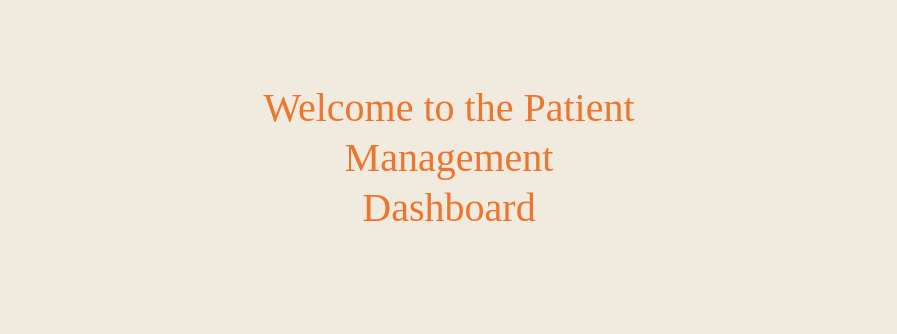
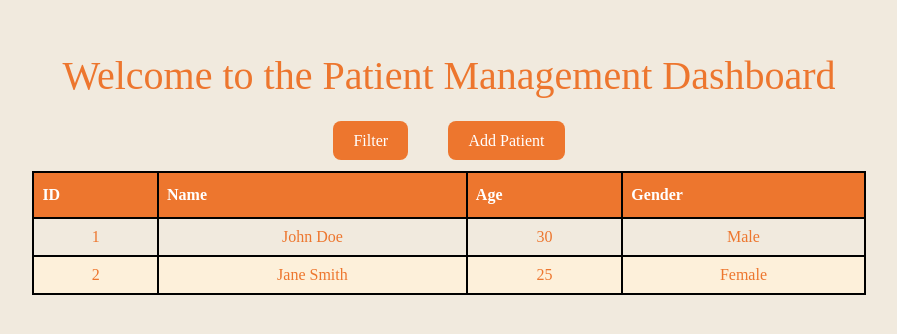
Before and after one commit to rudylee77/Patient-Management-Dashboard---Full-Stack-Project, a React (Vite) app in the folder client/vite-project/: page /dashboard in a window 1280 px wide. Shown: the part 242-576 px from the top of the page, without its empty margins (191-1088 px from the left). Built offline with nearby package versions, Linux system fonts and the light colour scheme.

Commit message:
dashboard design complete with sample patient data

```diff
--- a/client/vite-project/src/App.jsx
+++ b/client/vite-project/src/App.jsx
@@ -3,6 +3,8 @@ import {BrowserRouter as Router, Routes, Route} from "react-router-dom";
 import Login from './pages/LoginPage';
 import Dashboard from './pages/Dashboard';
 import Register from './pages/RegisterPage';
+import Filter from './pages/Filter';
+import AddPatient from './pages/AddPatient';
 import './App.css'
 
 function App() {
@@ -12,6 +14,8 @@ function App() {
           <Route path="/" element={<Login />} />
           <Route path="/register" element={<Register />} />
           <Route path="/dashboard" element={<Dashboard />} />
+          <Route path="/filter" element={<Filter />} />
+          <Route path="/add" element={<AddPatient />} />
         </Routes>
     </Router>
     )
--- /dev/null
+++ b/client/vite-project/src/components/PatientDatabase.jsx
@@ -0,0 +1,39 @@
+import React from 'react';
+import '../styles/dashboard.css';
+
+const PatientDatabase = () => {
+  const patients = [
+    { id: 1, name: 'John Doe', age: 30, gender: 'Male' },
+    { id: 2, name: 'Jane Smith', age: 25, gender: 'Female' },
+    // Add more patient objects as needed
+  ];
+
+  return (
+    <div className='patient-database-container'>
+      <table className='database'>
+        <thead>
+          <tr>
+            <th>ID</th>
+            <th>Name</th>
+            <th>Age</th>
+            <th>Gender</th>
+            {/* Add more table headers as needed */}
+          </tr>
+        </thead>
+        <tbody>
+          {patients.map((patient) => (
+            <tr key={patient.id}>
+              <td>{patient.id}</td>
+              <td>{patient.name}</td>
+              <td>{patient.age}</td>
+              <td>{patient.gender}</td>
+              {/* Add more table data cells as needed */}
+            </tr>
+          ))}
+        </tbody>
+      </table>
+    </div>
+  );
+};
+
+export default PatientDatabase;
--- a/client/vite-project/src/index.css
+++ b/client/vite-project/src/index.css
@@ -11,7 +11,6 @@ body {
   margin: 0;
   display: flex;
   place-items: center;
-  min-width: 320px;
   min-height: 100vh;
 }
 
--- a/client/vite-project/src/pages/Dashboard.jsx
+++ b/client/vite-project/src/pages/Dashboard.jsx
@@ -1,10 +1,15 @@
 import React from 'react';
 import '../styles/dashboard.css';
+import PatientDatabase from "../components/PatientDatabase";
+import { Link } from 'react-router-dom';
 
 const Dashboard = () => {
   return (
-    <div className='container'>
+    <div className='dashboard-container'>
       <div className='title'>Welcome to the Patient Management Dashboard</div>
+      <Link to="/filter" className="filter-add-button">Filter</Link>
+      <Link to="/add" className="filter-add-button">Add Patient</Link>
+        <PatientDatabase />
     </div>
   );
 };
--- a/client/vite-project/src/styles/dashboard.css
+++ b/client/vite-project/src/styles/dashboard.css
@@ -4,30 +4,39 @@ body {
     padding: 0;
   }
 
-  .container {
-    min-width: 450px;
-    max-width: 450px;
+  .dashboard-container {
+    margin: auto;
   }
 
   .title {
     text-align: center;
-    font-size: 250%;
     padding: 30px;
   }
 
-  form {
-    display: flex;
-    flex-direction: column;
+  .database {
+    margin-top: 20px;
+    border-collapse: collapse;
+    width: 100%;
   }
 
-  input {
-    padding: 10px;
-    margin-bottom: 10px;
-    border: 1px solid #ccc;
-    border-radius: 5px;
+  .database td, .database th {
+    border: 2px solid black;
+    padding: 8px;
   }
 
-  .login-register-button {
+  .database tr:nth-child(even){background-color: #fdf0da;}
+
+  .database tr:hover {background-color: #ddd;}
+
+  .database th {
+    padding-top: 12px;
+    padding-bottom: 12px;
+    text-align: left;
+    background-color: #ed762e;
+    color: white;
+  }
+
+  .filter-add-button {
     text-decoration: none;
     border-radius: 8px;
     border: 1px solid transparent;
@@ -36,6 +45,6 @@ body {
     font-weight: 500;
     font-family: inherit;
     background-color: #ed762e;
-    color: black;
-    margin-top: 10px;
+    color: white;
+    margin: 20px;
   }
--- a/client/vite-project/src/styles/login.css
+++ b/client/vite-project/src/styles/login.css
@@ -36,6 +36,7 @@ input {
   font-weight: 500;
   font-family: inherit;
   background-color: #ed762e;
-  color: black;
+  color: white;
   margin-top: 10px;
+  cursor: pointer;
 }
--- a/client/vite-project/src/styles/register.css
+++ b/client/vite-project/src/styles/register.css
@@ -36,6 +36,6 @@ body {
     font-weight: 500;
     font-family: inherit;
     background-color: #ed762e;
-    color: black;
+    color: white;
     margin-top: 10px;
   }
```
Also changed, not shown: client/vite-project/src/pages/AddPatient.jsx (added), client/vite-project/src/pages/Filter.jsx (added).
